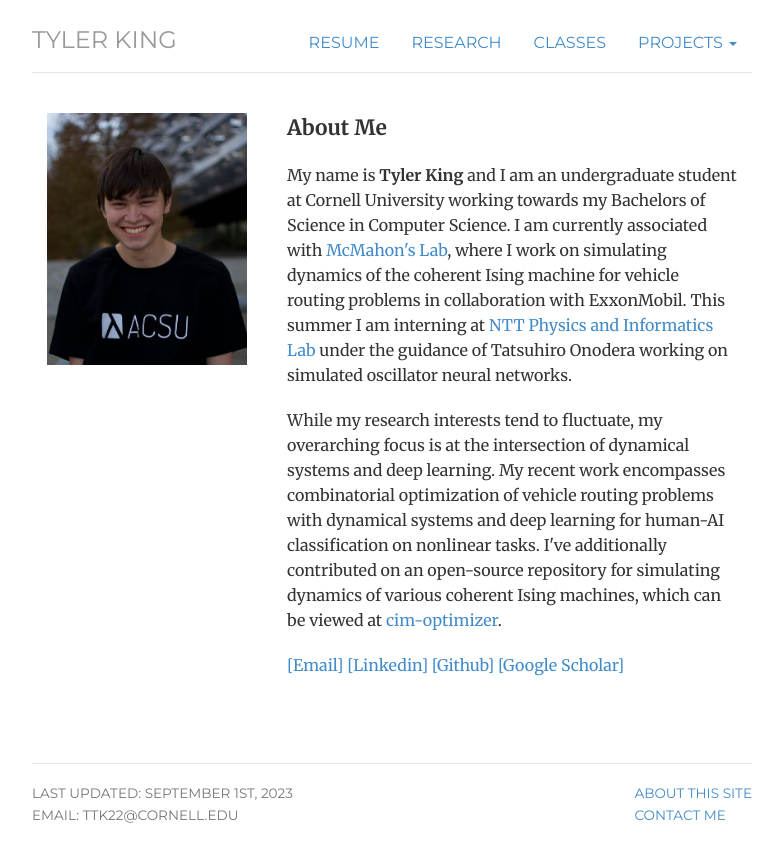
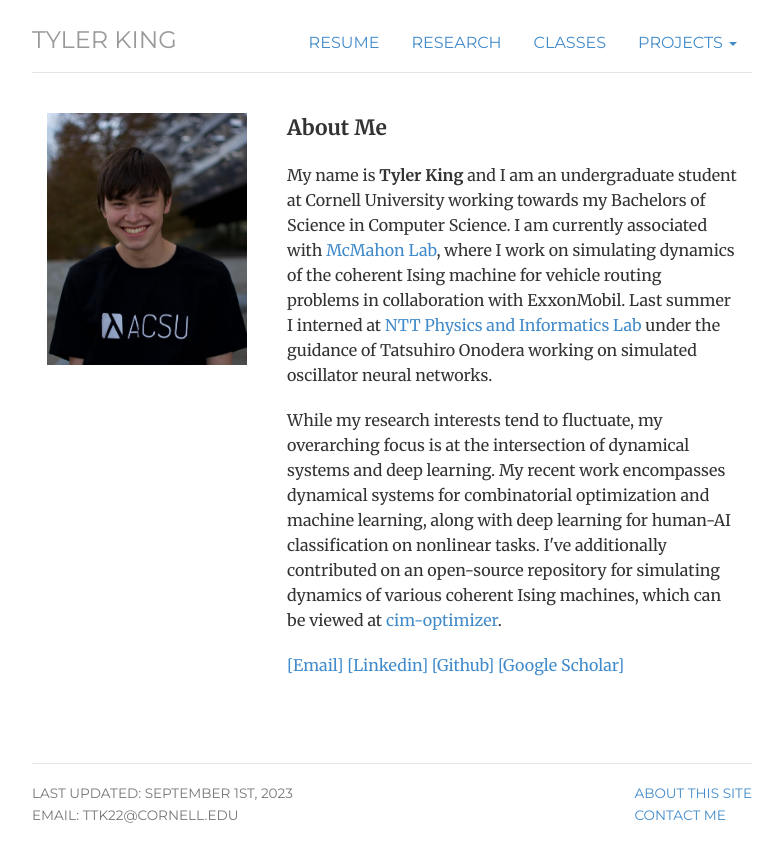
Before and after one commit to tylertking/tylertking.github.io, a Jekyll site: the page built from index.html, in a window 1280 px wide. Shown: the top 862 px of the page, without its empty margins (248-1031 px from the left). Built offline with Jekyll 4.4.1, drawn with Linux system fonts in a browser that asks for light colours.

Commit message:
minor updates

```diff
--- a/_includes/header.html
+++ b/_includes/header.html
@@ -1,6 +1,6 @@
 <div class="header">
 	<ul class="nav nav-pills pull-right">
-		<li><a href="/files/resume (22).pdf" title="Resume">Resume</a></li>
+		<li><a href="/files/resume (28).pdf" title="Resume">Resume</a></li>
         <li class="{{ page.research }}"><a href="/research">Research</a></li>
 		<li class="{{ page.classes }}"><a href="/classes">Classes</a></li>
 		<li class="dropdown {{ page.projects }}"><a href="/projects" class="dropdown-toggle" data-toggle="dropdown" title="Projects">Projects <span class="caret"></span></a>
--- a/index.html
+++ b/index.html
@@ -13,9 +13,9 @@
 	</div>
 	<div class="col-sm-8">
 	<p class="lead"><b>About Me</b></p>
-	<p> My name is <b>Tyler King</b> and I am an undergraduate student at Cornell University working towards my Bachelors of Science in Computer Science. I am currently associated with <a href="https://mcmahon.aep.cornell.edu/">McMahon's Lab</a>, where I work on simulating dynamics of the coherent Ising machine for vehicle routing problems in collaboration with ExxonMobil. This summer I am interning at <a href="https://ntt-research.com/phi/">NTT Physics and Informatics Lab</a> under the guidance of Tatsuhiro Onodera working on simulated oscillator neural networks.
+	<p> My name is <b>Tyler King</b> and I am an undergraduate student at Cornell University working towards my Bachelors of Science in Computer Science. I am currently associated with <a href="https://mcmahon.aep.cornell.edu/">McMahon Lab</a>, where I work on simulating dynamics of the coherent Ising machine for vehicle routing problems in collaboration with ExxonMobil. Last summer I interned at <a href="https://ntt-research.com/phi/">NTT Physics and Informatics Lab</a> under the guidance of Tatsuhiro Onodera working on simulated oscillator neural networks.
 
-	<p> While my research interests tend to fluctuate, my overarching focus is at the intersection of dynamical systems and deep learning. My recent work encompasses combinatorial optimization of vehicle routing problems with dynamical systems and deep learning for human-AI classification on nonlinear tasks. I've additionally contributed on an open-source repository for simulating dynamics of various coherent Ising machines, which can be viewed at <a href="https://github.com/mcmahon-lab/cim-optimizer/">cim-optimizer</a>. </p>
+	<p> While my research interests tend to fluctuate, my overarching focus is at the intersection of dynamical systems and deep learning. My recent work encompasses dynamical systems for combinatorial optimization and machine learning, along with deep learning for human-AI classification on nonlinear tasks. I've additionally contributed on an open-source repository for simulating dynamics of various coherent Ising machines, which can be viewed at <a href="https://github.com/mcmahon-lab/cim-optimizer/">cim-optimizer</a>. </p>
 
 	<p> <a href="mailto:tylertking2003@gmail.com?subject=subject text">[Email]</a> <a href="https://www.linkedin.com/in/tyler-king-9167a61a1/">[Linkedin]</a> <a href="https://github.com/tylertking">[Github]</a> <a href="https://scholar.google.com/citations?user=to4W3dsAAAAJ&hl=en">[Google Scholar]</a> </p>
 	</div>
```
Also changed, not shown: 1 other file.
